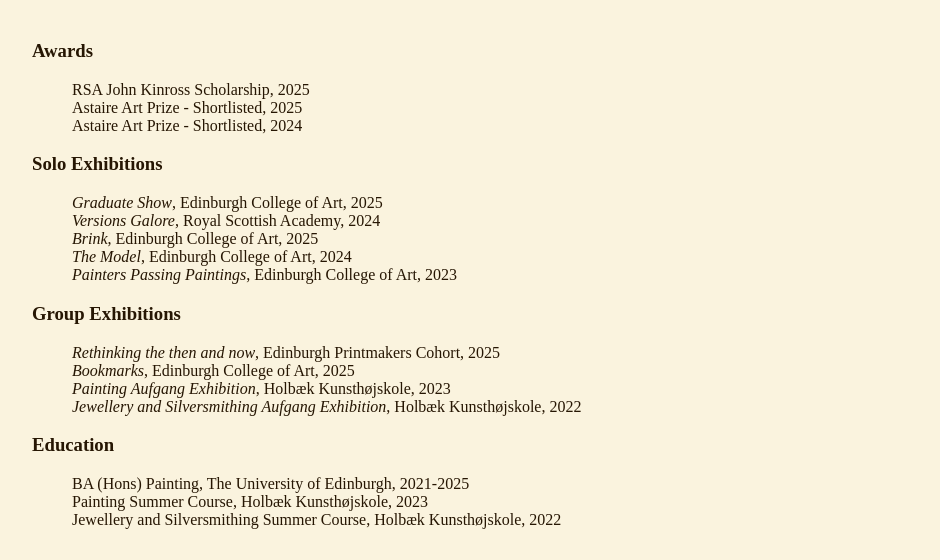
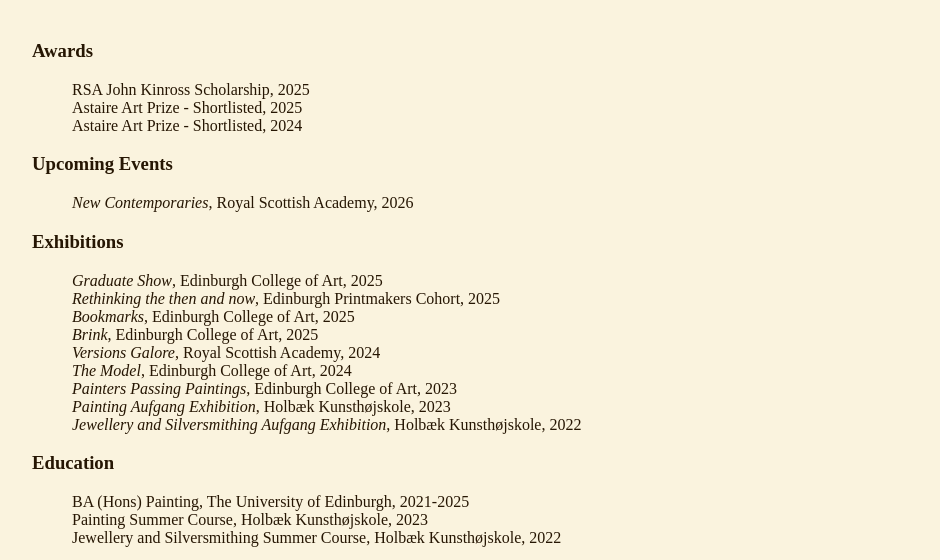
Before and after one commit to TheaMoston/theamoston.github.io, a plain HTML site: page cv.html in a window 1280 px wide. Shown: the part 136-696 px from the top of the page, without its empty margins (104-1044 px from the left). Drawn offline with Linux system fonts and the light colour scheme.

Commit message:
Fix CV exhibitions

```diff
--- a/cv.html
+++ b/cv.html
@@ -24,18 +24,19 @@
                 <li>Astaire Art Prize - Shortlisted, 2025</li>
                 <li>Astaire Art Prize - Shortlisted, 2024</li>
             </ul>
-            <h3>Solo Exhibitions</h3>
+            <h3>Upcoming Events</h3>
+            <ul>
+                <li><em>New Contemporaries</em>, Royal Scottish Academy, 2026</li>
+            </ul>
+            <h3>Exhibitions</h3>
             <ul>
                 <li><a href = "https://www.2025.graduateshow.eca.ed.ac.uk/portfolio/thea-moston"><em>Graduate Show</em>, Edinburgh College of Art, 2025</a></li>
+                <li><em>Rethinking the then and now</em>, Edinburgh Printmakers Cohort, 2025</li>
+                <li><em>Bookmarks</em>, Edinburgh College of Art, 2025</li>
+                <li><em>Brink</em>, Edinburgh College of Art, 2025</li>
                 <li><em>Versions Galore</em>, Royal Scottish Academy, 2024</li>
-                <li><em>Brink</em>, Edinburgh College of Art, 2025</li>
                 <li><em>The Model</em>, Edinburgh College of Art, 2024</li>
                 <li><em>Painters Passing Paintings</em>, Edinburgh College of Art, 2023</li>
-            </ul>
-            <h3>Group Exhibitions</h3>
-            <ul>
-                <li><em>Rethinking the then and now</em>, Edinburgh Printmakers Cohort, 2025</li>
-                <li><em>Bookmarks</em>, Edinburgh College of Art, 2025</li>
                 <li><em>Painting Aufgang Exhibition</em>, Holbæk Kunsthøjskole, 2023</li>
                 <li><em>Jewellery and Silversmithing Aufgang Exhibition</em>, Holbæk Kunsthøjskole, 2022</li>
             </ul>
```
